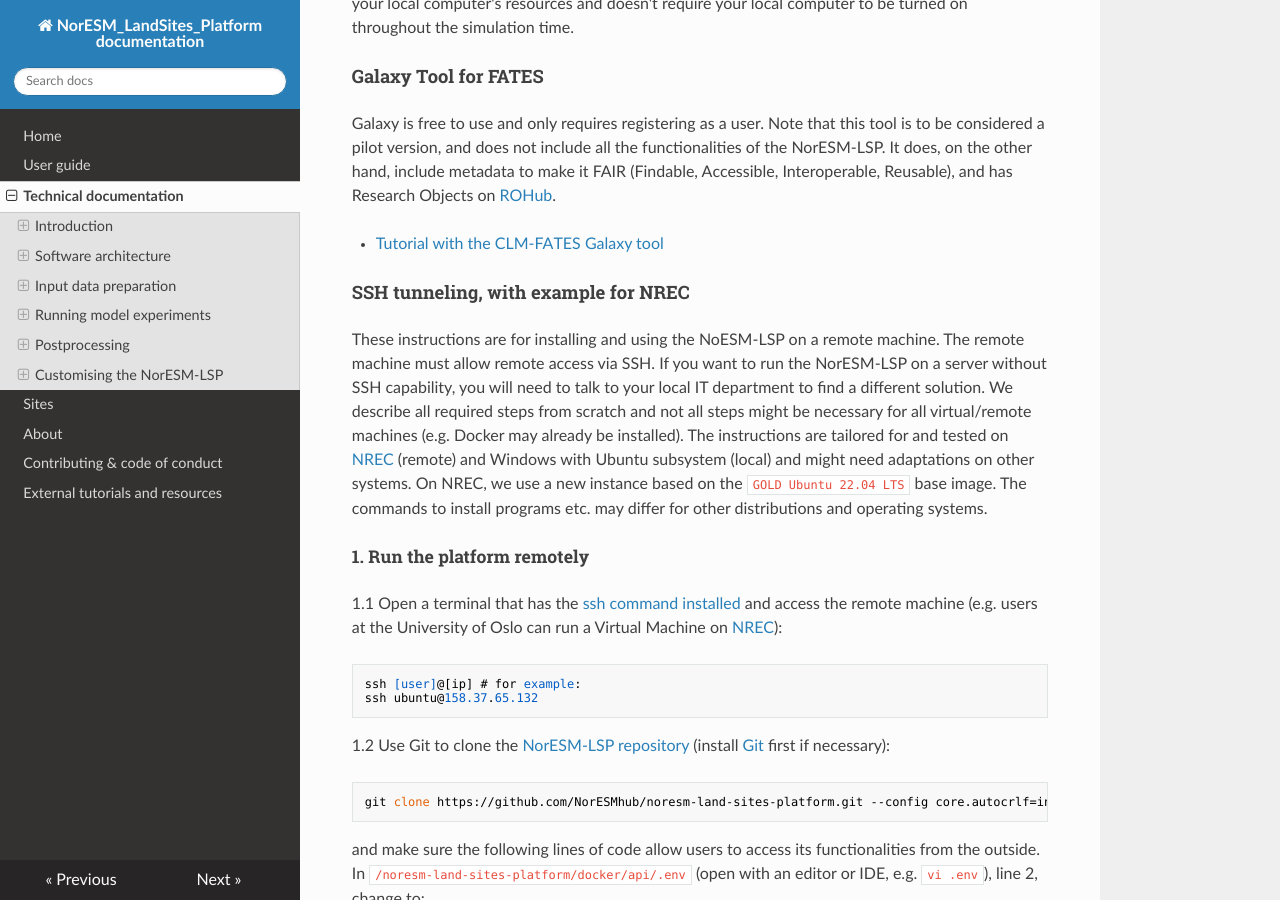
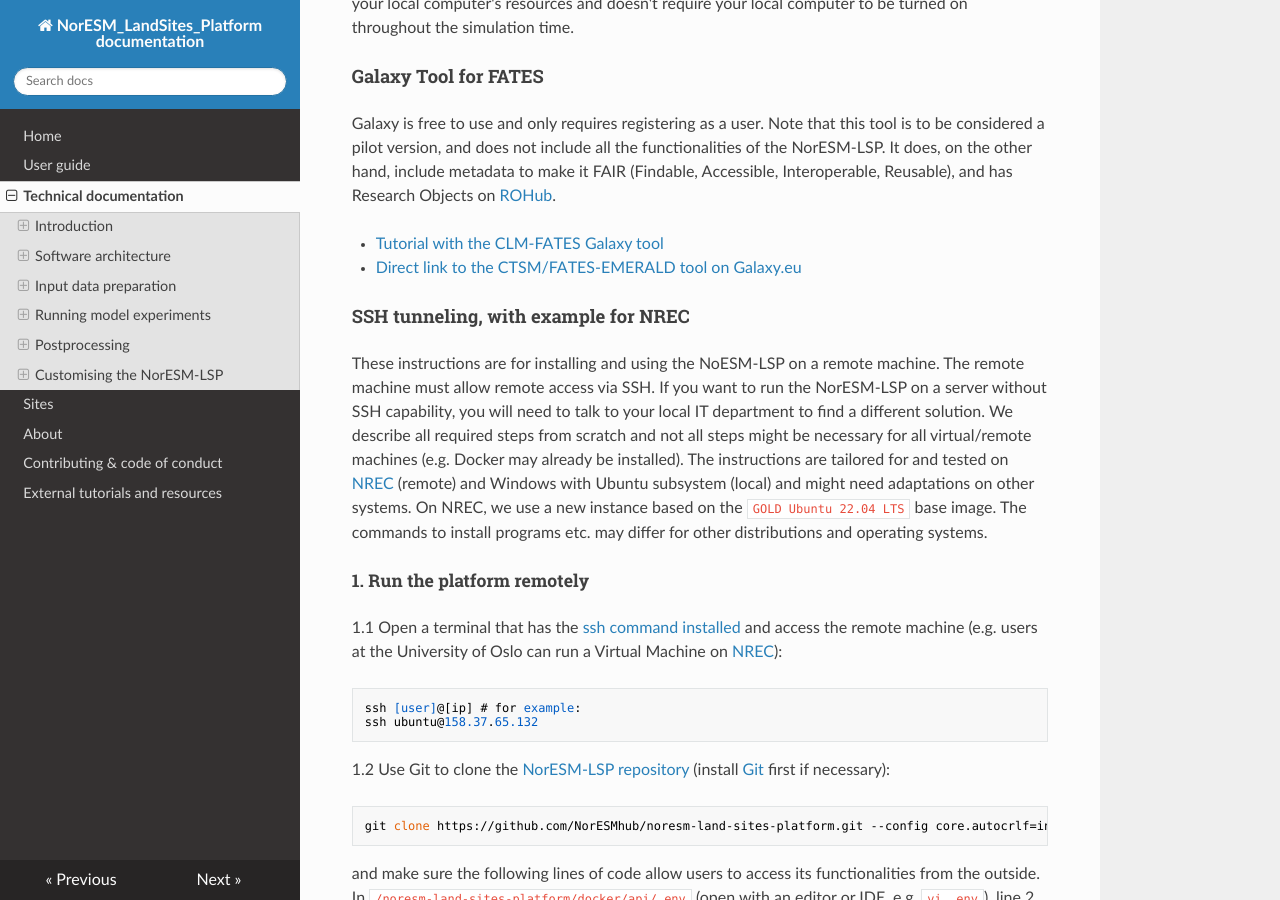
Before and after one commit to NorESMhub/noresm-land-sites-platform, an MkDocs documentation site: the page built from docs/documentation.md, in a window 1280 px wide and 900 px high, scrolled down 14469 px. Built offline with MkDocs 1.6.1, drawn with Linux system fonts in a browser that asks for light colours; nearby versions of some CDN libraries.

Commit message:
add galaxy link

```diff
--- a/docs/documentation.md
+++ b/docs/documentation.md
@@ -312,6 +312,7 @@ Containerisation of software like the NorESM-LSP and models (NorESM, CLM, FATES)
 Galaxy is free to use and only requires registering as a user. Note that this tool is to be considered a pilot version, and does not include all the functionalities of the NorESM-LSP. It does, on the other hand, include metadata to make it FAIR (Findable, Accessible, Interoperable, Reusable), and has Research Objects on [ROHub](https://reliance.rohub.org/).
 
 - [Tutorial with the CLM-FATES Galaxy tool](https://training.galaxyproject.org/training-material/topics/climate/tutorials/fates/tutorial.html)
+- [Direct link to the CTSM/FATES-EMERALD tool on Galaxy.eu](https://usegalaxy.eu/root?tool_id=toolshed.g2.bx.psu.edu/repos/climate/ctsm_fates/ctsm_fates/2.0.1.1)
 
 #### SSH tunneling, with example for NREC
 
```
